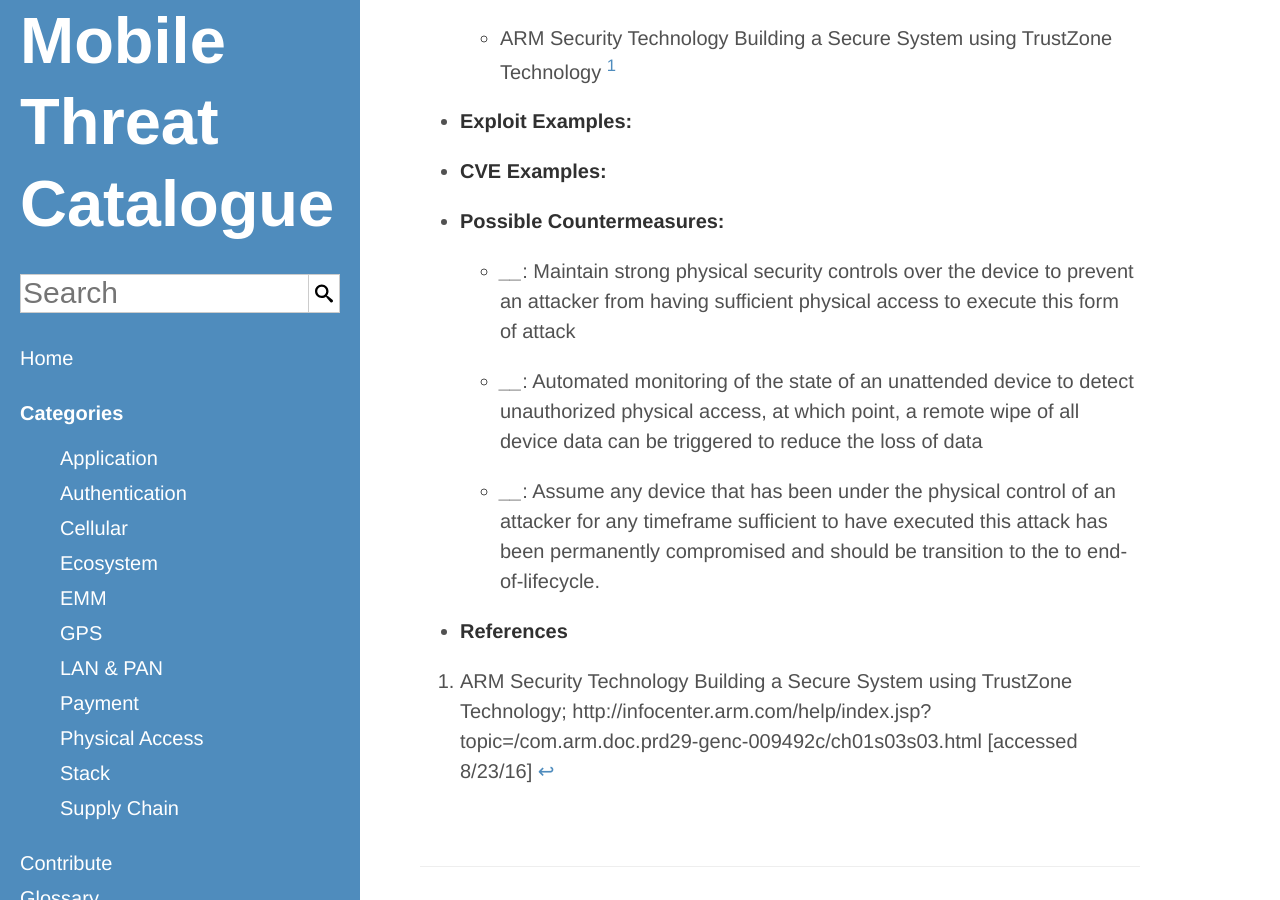
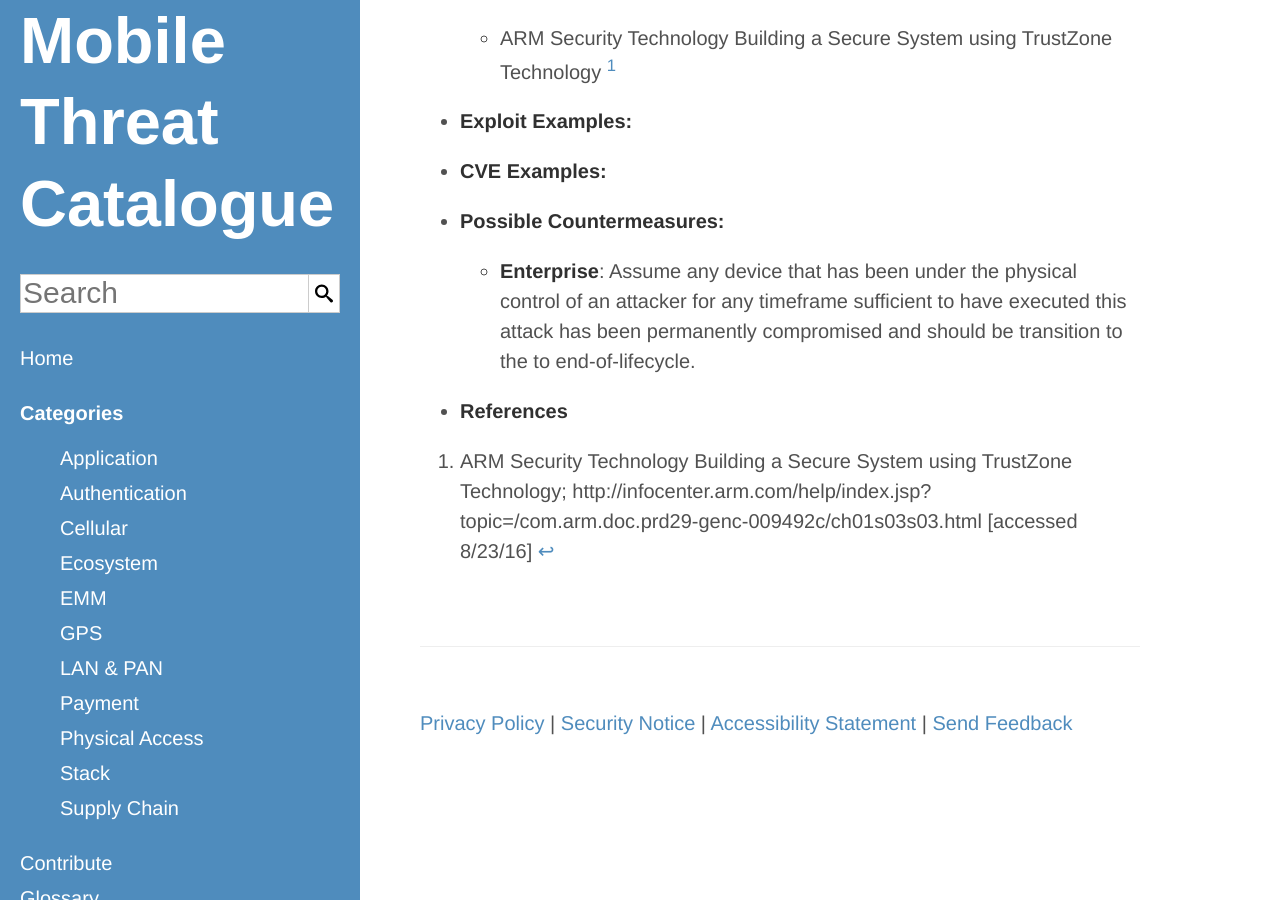
Before and after one commit to usnistgov/mobile-threat-catalogue, a Jekyll site: the page built from _stack-threats/STA-14.md, in a window 1280 px wide and 900 px high, scrolled down 424 px. Built offline with Jekyll 4.4.1, drawn with Linux system fonts in a browser that asks for light colours.

Commit message:
#13: countermeasures and actors

```diff
--- a/_stack-threats/STA-14.md
+++ b/_stack-threats/STA-14.md
@@ -7,10 +7,6 @@
     ExploitExample:
     CVEExample:
     PossibleCountermeasures:
-        "Maintain strong physical security controls over the device to prevent an attacker from having sufficient  physical access to execute this form of attack":
-            -
-        "Automated monitoring of the state of an unattended device to detect unauthorized physical access, at which point, a remote wipe of all device data can be triggered to reduce the loss of data":
-            -
-        "Assume any device that has been under the physical control of an attacker for any timeframe sufficient to have executed this attack has  been permanently compromised and should be transition to the  to end-of-lifecycle.":
-            -
+        "Assume any device that has been under the physical control of an attacker for any timeframe sufficient to have executed this attack has  been permanently compromised and should be transition to the to end-of-lifecycle.":
+            - Enterprise
 ---
```
